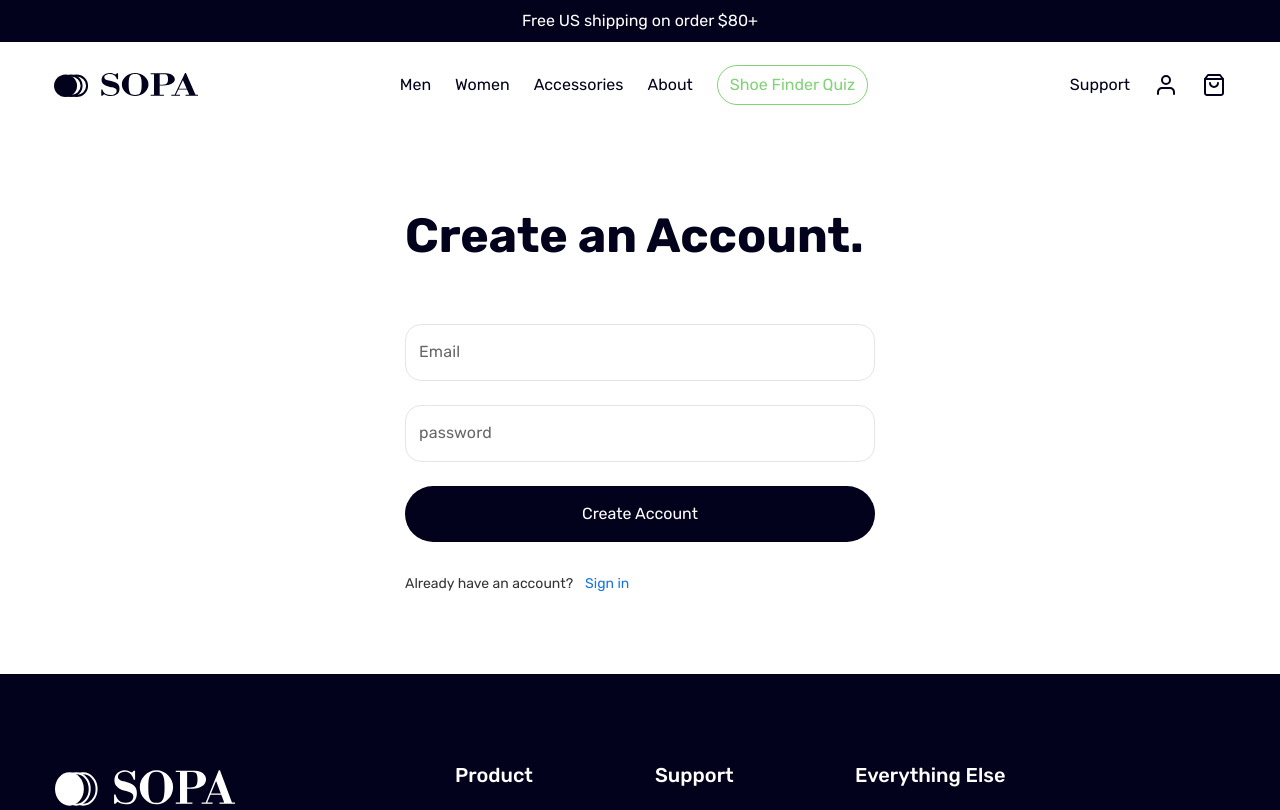
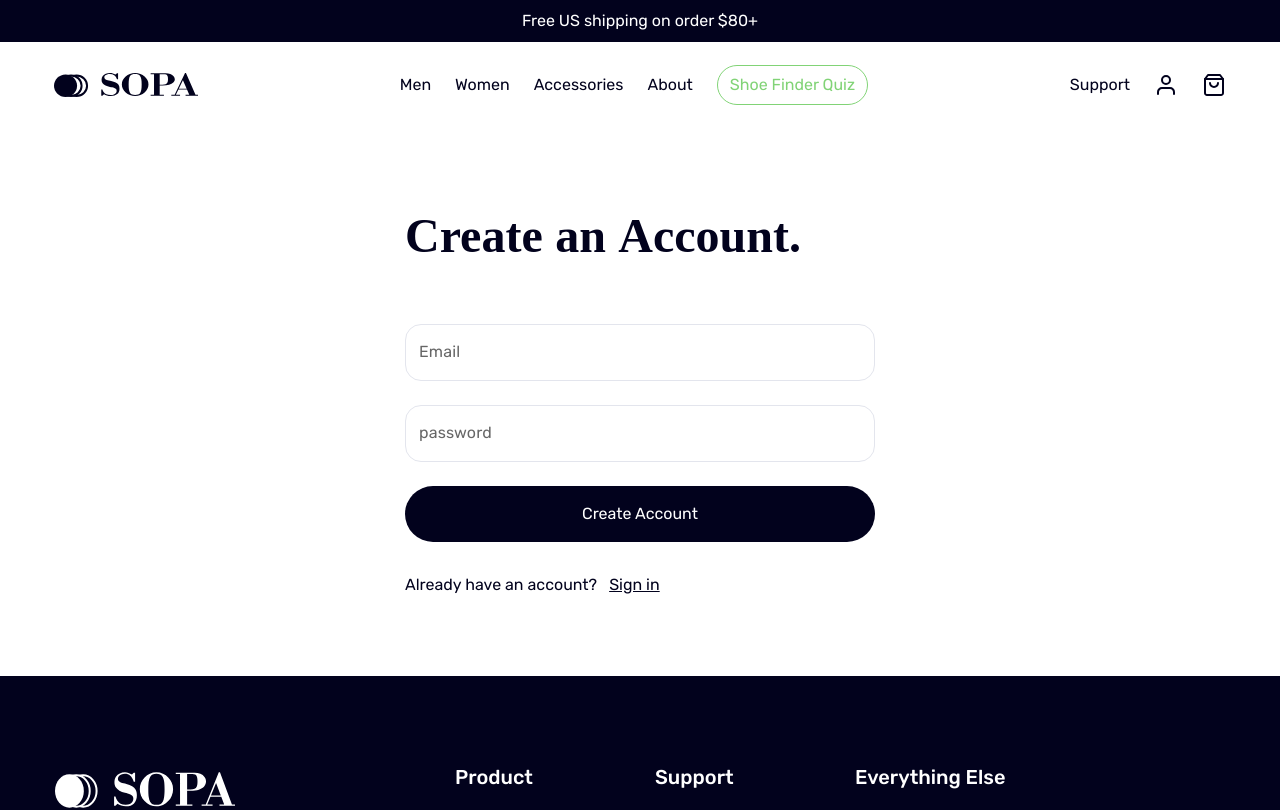
Before and after one commit to SOPA-shop/SOPA-FE-REACT, a React (Vite) app: page /join in a window 1280 px wide. Shown: the top 810 px of the page. Built offline with nearby package versions, Linux system fonts and the light colour scheme.

Commit message:
[REFACTOR] refactor base input text and change font size form auth

```diff
--- a/index.html
+++ b/index.html
@@ -2,16 +2,20 @@
 <html lang="en">
 <head>
     <meta charset="UTF-8"/>
-    <link rel="icon" type="image/svg+xml" href="/Vector.svg"/>
-    <meta name="viewport" content="width=device-width, initial-scale=1.0"/>
+    <link href="/Vector.svg" rel="icon" type="image/svg+xml"/>
+    <meta content="width=device-width, initial-scale=1.0" name="viewport"/>
     <title>SOPA</title>
-    <link rel="preconnect" href="https://fonts.googleapis.com">
-    <link rel="preconnect" href="https://fonts.gstatic.com" crossorigin>
+    <link href="https://fonts.googleapis.com" rel="preconnect">
+    <link crossorigin href="https://fonts.gstatic.com" rel="preconnect">
     <link href="https://fonts.googleapis.com/css2?family=Rubik:ital,wght@0,300;0,400;0,500;0,600;0,700;0,800;0,900;1,300;1,400;1,500;1,600;1,700;1,800;1,900&display=swap"
+          rel="stylesheet">
+    <link href="https://fonts.googleapis.com" rel="preconnect">
+    <link crossorigin href="https://fonts.gstatic.com" rel="preconnect">
+    <link href="https://fonts.googleapis.com/css2?family=Noto+Serif+Lao:wght@300;400;500;600;700;800;900&display=swap"
           rel="stylesheet">
 </head>
 <body>
 <div id="root"></div>
-<script type="module" src="/src/main.jsx"></script>
+<script src="/src/main.jsx" type="module"></script>
 </body>
 </html>
--- a/src/component/BaseInputText.jsx
+++ b/src/component/BaseInputText.jsx
@@ -28,6 +28,7 @@ const BaseInputText = ({ ...props }) => {
       error={error.error && error.touched}
       sx={{
         '& .MuiOutlinedInput-root': {
+          color: error.value && !error.error && '#3184FF',
           '& fieldset': {
             borderWidth: '1px',
             borderColor: error.value && !error.error ? '#3184FF' : '#E3E5ED',
--- a/src/component/button/ButtonWithText.jsx
+++ b/src/component/button/ButtonWithText.jsx
@@ -1,24 +1,9 @@
 import PropTypes from 'prop-types'
+import './ButtonWithText.scss'
 
 const ButtonWithText = ({ content, ...props }) => {
   return (
-    <button
-      style={{
-        width: '100%',
-        height: 'max-content',
-        border: 'none',
-        padding: '17px 24px',
-        borderRadius: '32px',
-        textAlign: 'center',
-        backgroundColor: '#02021D',
-        color: '#FFFFFF',
-        fontSize: '16px',
-        fontWeight: '400',
-        lineHeight: '22px',
-        cursor: 'pointer',
-      }}
-      {...props}
-    >
+    <button className="button-with-text" {...props}>
       {content}
     </button>
   )
--- /dev/null
+++ b/src/component/button/ButtonWithText.scss
@@ -0,0 +1,20 @@
+.button-with-text {
+  width: 100%;
+  height: max-content;
+  border: none;
+  padding: 17px 24px;
+  border-radius: 32px;
+  text-align: center;
+  background-color: #02021D;
+  color: #FFFFFF;
+  font-size: 16px;
+  font-weight: 400;
+  line-height: 22px;
+  cursor: pointer;
+  transition: all 0.3s ease;
+  outline: none;
+
+  &:hover {
+    background-color: #161F42;
+  }
+}
--- a/src/index.css
+++ b/src/index.css
@@ -11,6 +11,14 @@ body {
     flex-direction: column;
 }
 
+a {
+    text-decoration: none;
+}
+
+a:hover {
+    text-decoration: underline;
+}
+
 ul {
     list-style: none;
 }
--- a/src/layout/Auth/AuthForm.scss
+++ b/src/layout/Auth/AuthForm.scss
@@ -10,6 +10,7 @@
   &__title {
     display: block;
     width: 470px;
+    font-family: 'Noto Serif Lao', serif;
     @include text($font-size-48, $font-weight-700, 56px, $primary-color-black);
   }
 
--- a/src/layout/header/Header.scss
+++ b/src/layout/header/Header.scss
@@ -39,11 +39,19 @@
         @include text($font-size-16, $font-weight-400, 22px, $primary-color-black);
         cursor: pointer;
 
+        &:last-child {
+          &:hover {
+            text-decoration: none;
+          }
+        }
+
         &__quiz {
           padding: 8px 12px;
           border-radius: 24px;
           border: 1px solid $yellowish-green;
           @include text($font-size-16, $font-weight-400, 22px, $yellowish-green);
+
+
         }
       }
     }
--- a/src/pages/Auth/join/Join.jsx
+++ b/src/pages/Auth/join/Join.jsx
@@ -46,7 +46,9 @@ const Join = () => {
             </Form>
             <div className="join__navigator">
               <span>Already have an account?</span>
-              <Link to="/login">Sign in</Link>
+              <Link to="/login" className="join__navigator__link">
+                Sign in
+              </Link>
             </div>
           </div>
         </AuthForm>
--- a/src/pages/Auth/join/Join.scss
+++ b/src/pages/Auth/join/Join.scss
@@ -10,5 +10,16 @@
 
   .join__navigator {
     @include flex-gap(row, 12px);
+    @include text($font-size-16, $font-weight-400, 22px, $primary-color-black);
+
+    &__link {
+      color: $primary-color-black;
+      text-decoration: underline;
+      transition: all 0.3s ease;
+
+      &:hover {
+        color: #545C7C;
+      }
+    }
   }
 }
```
